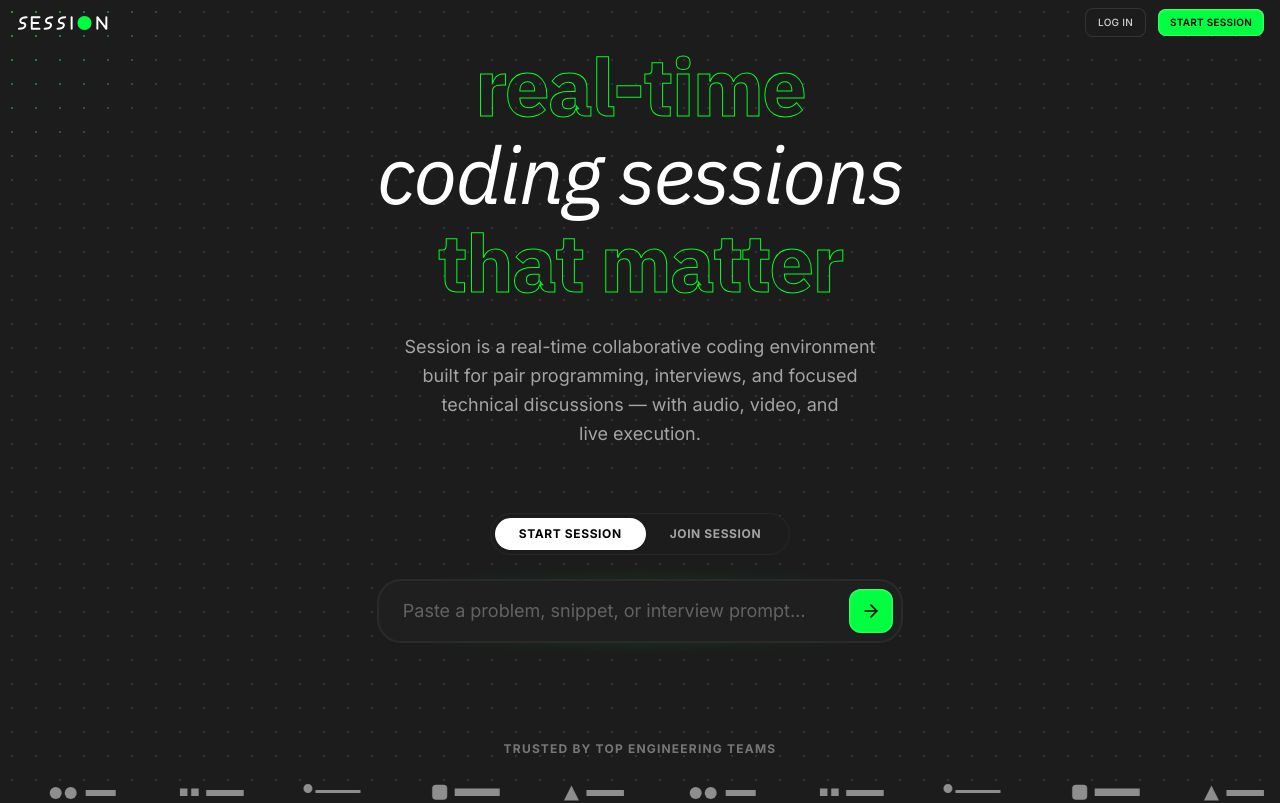
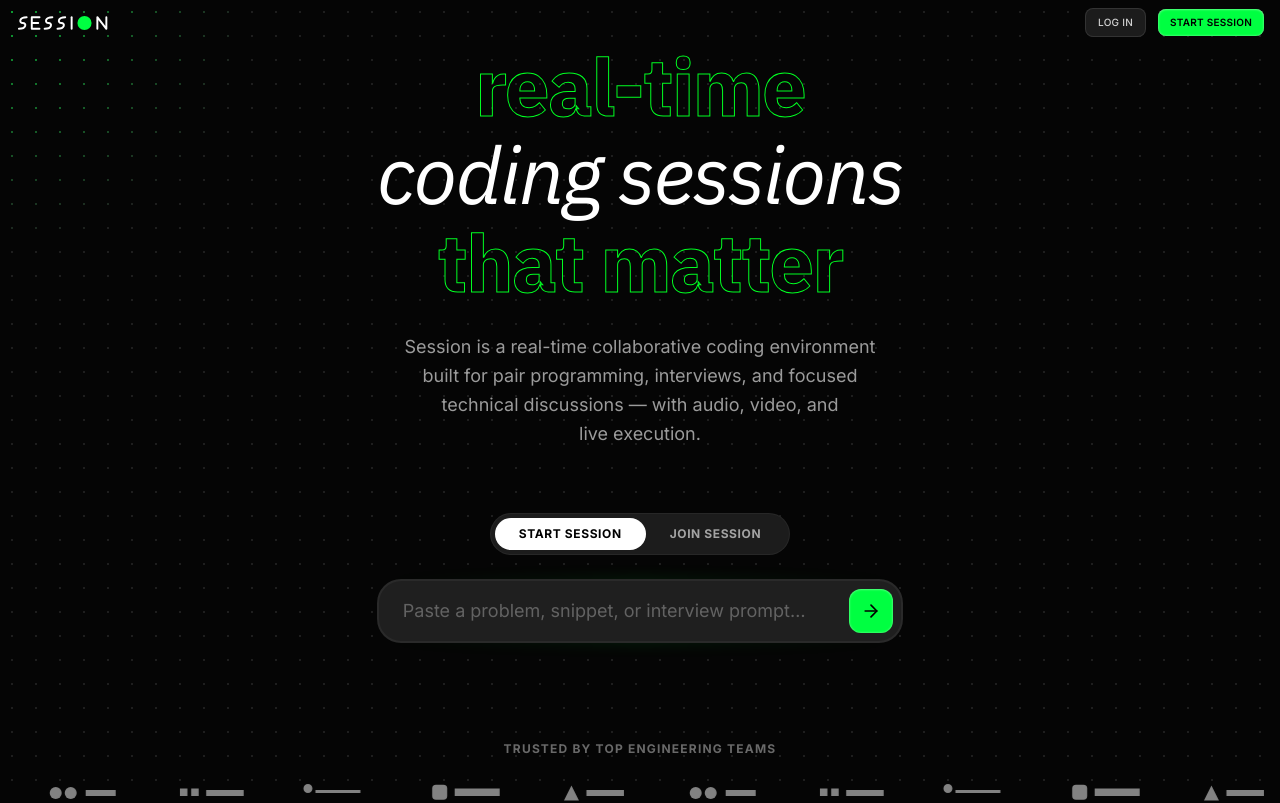
Before and after one commit to silky-x0/session, a React (Vite) app in the folder frontend/: page / in a window 1280 px wide. Shown: the top 803 px of the page. Built offline with nearby package versions, Linux system fonts and the light colour scheme.

Commit message:
chore: minor change to radial effect

```diff
--- a/frontend/src/pages/LandingPage.tsx
+++ b/frontend/src/pages/LandingPage.tsx
@@ -19,15 +19,15 @@ const LandingPage: React.FC = () => {
     }, []);
 
     return (
-        <div className="min-h-screen bg-[#1c1c1c] text-white font-sans selection:bg-session-green selection:text-black overflow-x-hidden">
+        <div className="min-h-screen bg-session-dark text-white font-sans selection:bg-neon-pulse selection:text-black overflow-x-hidden">
             <div className="fixed inset-0 pointer-events-none z-0">
                 <div className="absolute inset-0 bg-[radial-gradient(#ffffff_1px,transparent_1px)] [background-size:24px_24px] opacity-[0.1]"></div>
 
                 <div
-                    className="absolute inset-0 bg-[radial-gradient(#00FF22_1px,transparent_1px)] [background-size:24px_24px] opacity-60 transition-opacity duration-300"
+                    className="absolute inset-0 bg-[radial-gradient(#00FF41_1px,transparent_1px)] [background-size:24px_24px] opacity-60 transition-opacity duration-300"
                     style={{
-                        maskImage: `radial-gradient(200px circle at ${mousePosition.x}px ${mousePosition.y}px, black, transparent)`,
-                        WebkitMaskImage: `radial-gradient(200px circle at ${mousePosition.x}px ${mousePosition.y}px, black, transparent)`,
+                        maskImage: `radial-gradient(250px circle at ${mousePosition.x}px ${mousePosition.y}px, black, transparent)`,
+                        WebkitMaskImage: `radial-gradient(250px circle at ${mousePosition.x}px ${mousePosition.y}px, black, transparent)`,
                     }}
                 ></div>
             </div>
```
